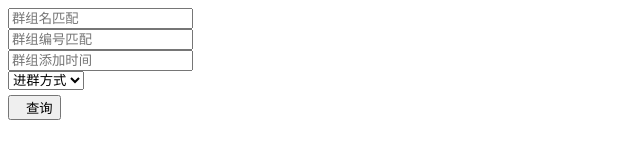
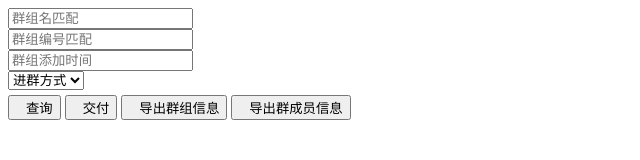
Before and after one commit to Torboxin/wec-web, a website: page views/group_admin.html in a window 1280 px wide. Shown: the whole page, without its empty margins (0-640 px from the left). Drawn offline with Linux system fonts and the light colour scheme.

Commit message:
新增了群组数据导入与群组交付功能

```diff
--- a/views/group_admin.html
+++ b/views/group_admin.html
@@ -27,6 +27,9 @@
         <div class="layui-row">
             <div class="layui-btn-group" style="line-height: 35px;">
                 <button type="button" class="layui-btn layui-btn-normal layui-btn-sm" onclick="loadGroupAdminTable()"><i class="iconfont">&#xe6f7;</i>查询</button>
+                <button type="button" class="layui-btn layui-btn-sm" onclick="deliveryGroups(this)"><i class="iconfont">&#xe752;</i>交付</button>
+                <button type="button" class="layui-btn layui-btn-sm" onclick="exportGroupsData(this, 1)"><i class="iconfont">&#xe6a8;</i>导出群组信息</button>
+                <button type="button" class="layui-btn layui-btn-sm" onclick="exportGroupsData(this, 2)"><i class="iconfont">&#xe6a8;</i>导出群成员信息</button>
             </div>
         </div>
         <div class="layui-row">
@@ -97,5 +100,116 @@
             ]]
         });
     }
+
+    // 导出群组数据
+    function exportGroupsData(i, typeCode){
+        var checkStatus = table.checkStatus('groupAdminTable');
+        if(checkStatus.data.length == 0){
+            layer.tips('未勾选数据！', i, {
+                tips: [1, '#f44336d4'],
+                time: 4000
+            });
+            return;
+        }
+        layer.open({
+            title: '导出群组信息',
+            anim: mathLayuiAnim(),
+            skin: 'layerzk-normal',
+            btn: ["确认"],
+            shadeClose: true,
+            content: '是否确认将当前选中群组数据导出？',
+            success:function(layero, index){
+                layero[0].children[1].style.textAlign = 'center';
+            },
+            yes:function(index, layero){
+                var param = {groupIds:[],typeCode:typeCode};
+                for(j in checkStatus.data){
+                    param.groupIds.push(checkStatus.data[j].id);
+                }
+                layer.load(2); // 开启loading
+                $.ajax({
+                    datatype:'json',
+                    url:"http://localhost:8080/wechat-model-controller/wechat_group_admin/exportGroupsData",
+                    data:param,
+                    traditional:true, // 防止深度序列化参数
+                    type:'post',
+                    success:function(obj){
+                        if(obj.code == 1)
+                            // layerzk.open(windowObj,{bakcgroundColor:'#009688',msg:obj.message,icoCode:'&#xe605;'},3000);
+                            layer.open({
+                                title: 'Excel下载',
+                                content: '<a href="http://localhost:3000/static/'+obj.message+'" class="layui-btn layui-btn-fluid"><i class="iconfont">&#xe6a8;</i>下载</a>'
+                            });
+                        else
+                            layerzk.open(windowObj,{bakcgroundColor:'#f44336d4',msg:obj.message,icoCode:'&#xe67e;'},5000);
+                        layer.close(index);
+                        layer.closeAll('loading'); //关闭loading
+                    }
+                });
+            }
+        });
+    }
+
+    // 交付群组
+    function deliveryGroups(i){
+        var checkStatus = table.checkStatus('groupAdminTable');
+        if(checkStatus.data.length == 0){
+            layer.tips('未勾选数据！', i, {
+                tips: [1, '#f44336d4'],
+                time: 4000
+            });
+            return;
+        }
+        layer.open({
+            title: '交付群组',
+            anim: mathLayuiAnim(),
+            skin: 'layerzk-normal',
+            btn: ["确认"],
+            shadeClose: true,
+            content: '<input class="layui-input"type="text" name="groupDeliveryClientName" placeholder="请输入客户名称" autocomplete="off">是否确认将当前选中群组数据交付？',
+            success:function(layero, index){
+                layero[0].children[1].style.textAlign = 'center';
+            },
+            yes:function(index, layero){
+                if(!$('input[name="groupDeliveryClientName"]').val()){
+                    layer.tips('客户名不可为空！', $('input[name="groupDeliveryClientName"]'), {
+                        tips: [1, '#f44336d4'],
+                        time: 3000
+                    });
+                    return;
+                }
+                var param = {groupIds:[],clientName:$('input[name="groupDeliveryClientName"]').val()};
+                for(j in checkStatus.data){
+                    param.groupIds.push(checkStatus.data[j].id);
+                }
+                layer.load(2); // 开启loading
+                $.ajax({
+                    datatype:'json',
+                    url:"http://localhost:8080/wechat-model-controller/wechat_group_admin/deliveryGroups",
+                    data:param,
+                    traditional:true, // 防止深度序列化参数
+                    type:'post',
+                    success:function(obj){
+                        if(obj.code == 1) {
+                            layerzk.open(windowObj, {
+                                bakcgroundColor: '#009688',
+                                msg: obj.message,
+                                icoCode: '&#xe605;'
+                            }, 3000);
+                            clickLayuiTableBtn('groupAdminTable');
+                        }else {
+                            layerzk.open(windowObj, {
+                                bakcgroundColor: '#f44336d4',
+                                msg: obj.message,
+                                icoCode: '&#xe67e;'
+                            }, 5000);
+                        }
+                        layer.close(index);
+                        layer.closeAll('loading'); //关闭loading
+                    }
+                });
+            }
+        });
+    }
 </script>
 </html>
```
Also changed, not shown: views/main.html (+6 -6 lines).
